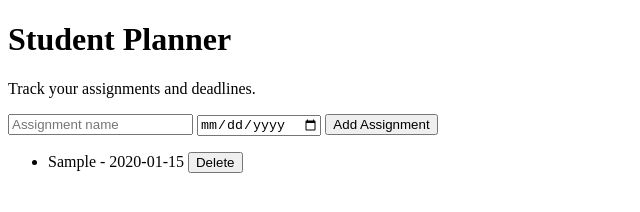
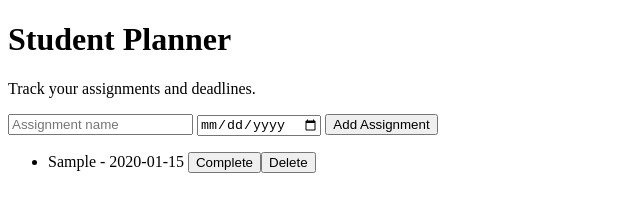
Before and after one commit to sfukutani0830/student_planner, a plain HTML site: page index.html in a window 1280 px wide. Both pictures are taken after typing "Sample", "2020-01-15" into the empty fields and a click on the button "Add Assignment". Shown: the whole page, without its empty margins (0-640 px from the left). Drawn offline with Linux system fonts and the light colour scheme.

Commit message:
Update index.html

```diff
--- a/index.html
+++ b/index.html
@@ -32,7 +32,15 @@
 
     const listItem = document.createElement("li");
 
-    listItem.textContent = assignment + " - " + deadline + " ";
+    const assignmentText = document.createElement("span");
+    assignmentText.textContent = assignment + " - " + deadline + " ";
+
+    const completeButton = document.createElement("button");
+    completeButton.textContent = "Complete";
+
+    completeButton.onclick = function() {
+      assignmentText.style.textDecoration = "line-through";
+    };
 
     const deleteButton = document.createElement("button");
     deleteButton.textContent = "Delete";
@@ -41,6 +49,8 @@
       listItem.remove();
     };
 
+    listItem.appendChild(assignmentText);
+    listItem.appendChild(completeButton);
     listItem.appendChild(deleteButton);
 
     document.getElementById("assignmentList").appendChild(listItem);
```
